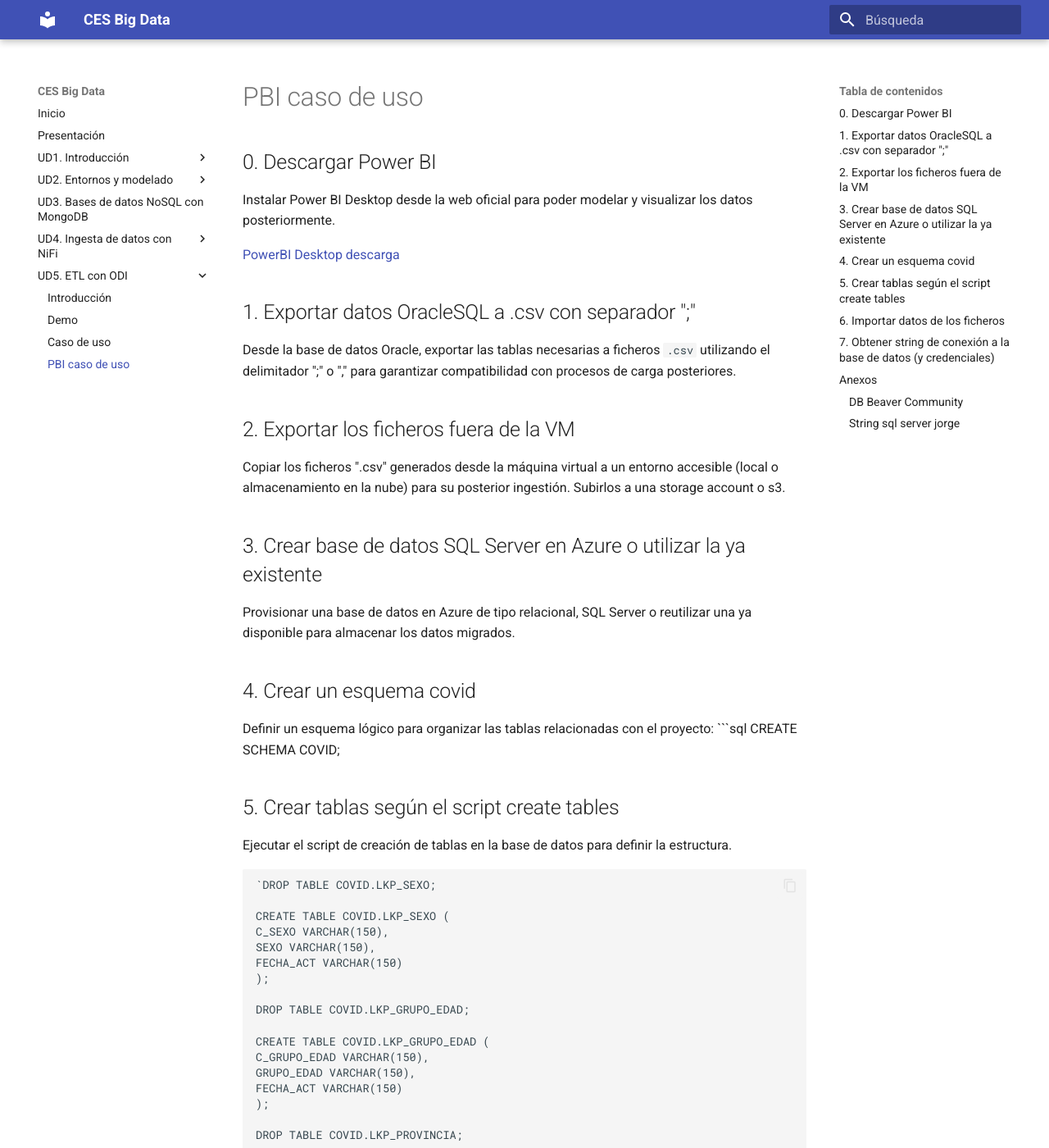
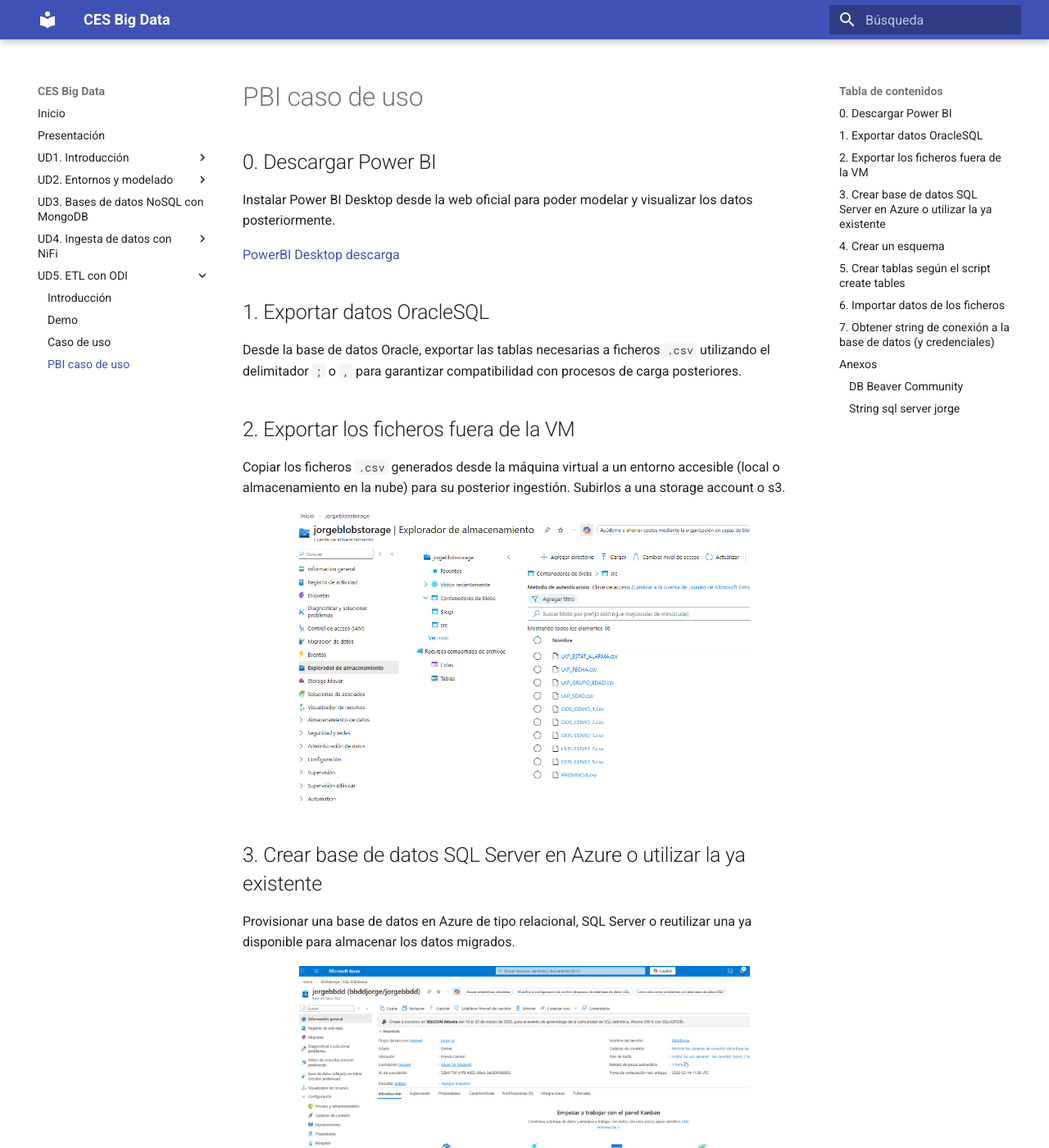
Before and after one commit to jorsodom/bigdata-sb, an MkDocs documentation site: the page built from docs/pbi/covid.md, in a window 1280 px wide and 1400 px high. Shown: the whole window at 82% size. Built offline with MkDocs 1.6.1 and Material for MkDocs 9.7.7, drawn with Linux system fonts in a browser that asks for light colours; some of the changed text lies outside the part shown.

Commit message:
uprgade pbi first case

````diff
--- a/docs/pbi/covid.md
+++ b/docs/pbi/covid.md
@@ -3,24 +3,39 @@
 
 [PowerBI Desktop descarga](https://download.microsoft.com/download/8/8/0/880bca75-79dd-466a-927d-1abf1f5454b0/PBIDesktopSetup_x64.exe)
 
-## 1. Exportar datos OracleSQL a .csv con separador ";"
-Desde la base de datos Oracle, exportar las tablas necesarias a ficheros `.csv` utilizando el delimitador ";" o "," para garantizar compatibilidad con procesos de carga posteriores.
+## 1. Exportar datos OracleSQL
+Desde la base de datos Oracle, exportar las tablas necesarias a ficheros `.csv` utilizando el delimitador `;` o `,` para garantizar compatibilidad con procesos de carga posteriores.
 
 ## 2. Exportar los ficheros fuera de la VM
-Copiar los ficheros ".csv" generados desde la máquina virtual a un entorno accesible (local o almacenamiento en la nube) para su posterior ingestión.
+Copiar los ficheros `.csv` generados desde la máquina virtual a un entorno accesible (local o almacenamiento en la nube) para su posterior ingestión.
 Subirlos a una storage account o s3.
+
+<div align="center">
+<img src="../../img/pbi_covid_storageaccount.png" alt="pbi caso de uso"
+width="80%" />
+</div>
 
 ## 3. Crear base de datos SQL Server en Azure o utilizar la ya existente
 Provisionar una base de datos en Azure de tipo relacional, SQL Server o reutilizar una ya disponible para almacenar los datos migrados.
 
-## 4. Crear un esquema covid
+<div align="center">
+<img src="../../img/pbi_covid_sqlserverazure.png" alt="pbi caso de uso"
+width="80%" />
+</div>
+
+## 4. Crear un esquema
 Definir un esquema lógico para organizar las tablas relacionadas con el proyecto:
-    ```sql
-    CREATE SCHEMA COVID;
+    `sql
+    CREATE SCHEMA COVID; `
 
 ## 5. Crear tablas según el script create tables
 
 Ejecutar el script de creación de tablas en la base de datos para definir la estructura.
+
+<div align="center">
+<img src="../../img/pbi_covid_dbbeaver.png" alt="pbi caso de uso"
+width="80%" />
+</div>
 
     `DROP TABLE COVID.LKP_SEXO;
 
@@ -96,7 +111,14 @@
 ## 6. Importar datos de los ficheros
 
 Cargar los datos desde los .csv en las tablas correspondientes del esquema COVID, validando formatos y tipos de datos.
+
 Creando un proceso data factory con actividades de copia. Dónde el origen será un csv con conexión al storage account y el destino el SQL Server.
+
+<div align="center">
+<img src="../../img/pbi_covid_datafactory.png" alt="pbi caso de uso"
+width="80%" />
+</div>
+
 
 ## 7. Obtener string de conexión a la base de datos (y credenciales)
 
````
Also changed, not shown: docs/img/pbi_covid_datafactory.png (added), docs/img/pbi_covid_dbbeaver.png (added), docs/img/pbi_covid_sqlserverazure.png (added), docs/img/pbi_covid_storageaccount.png (added).
